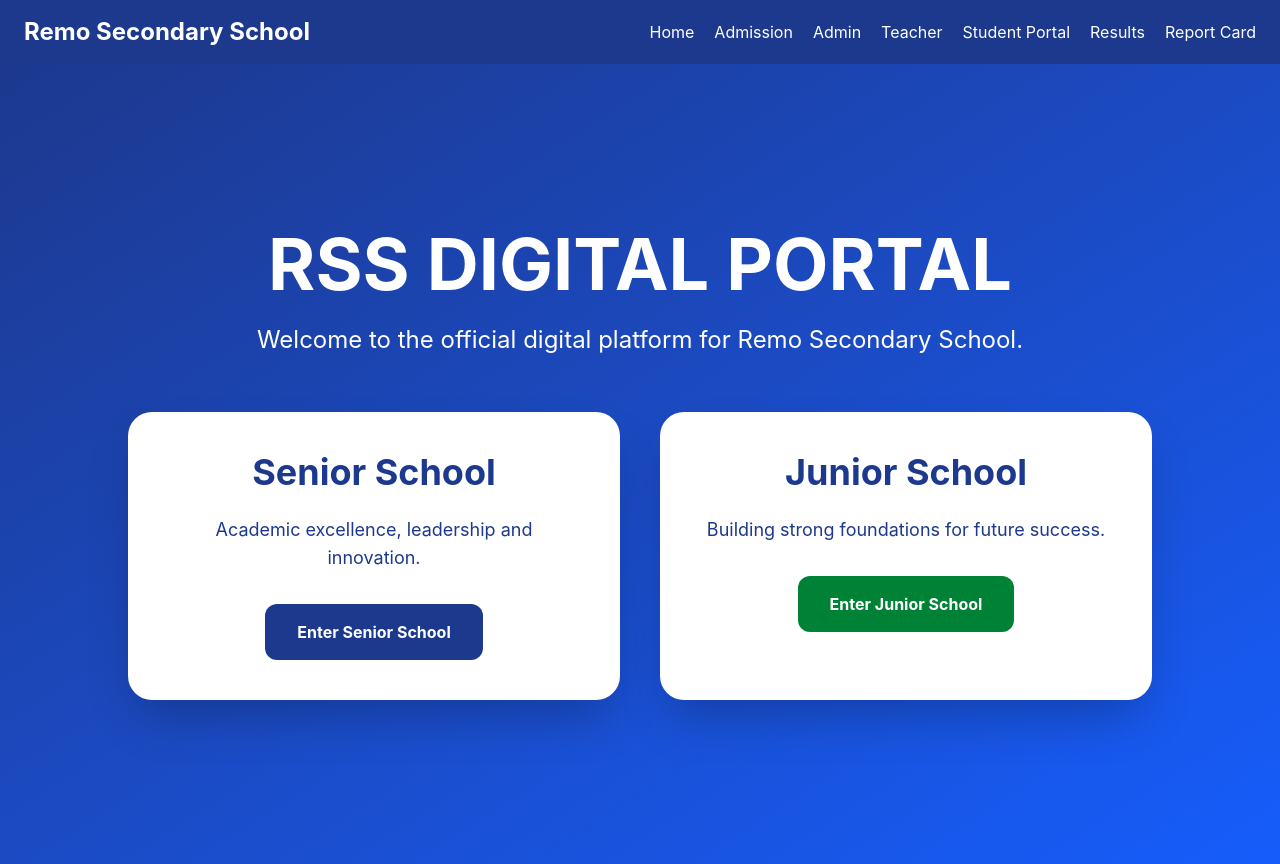
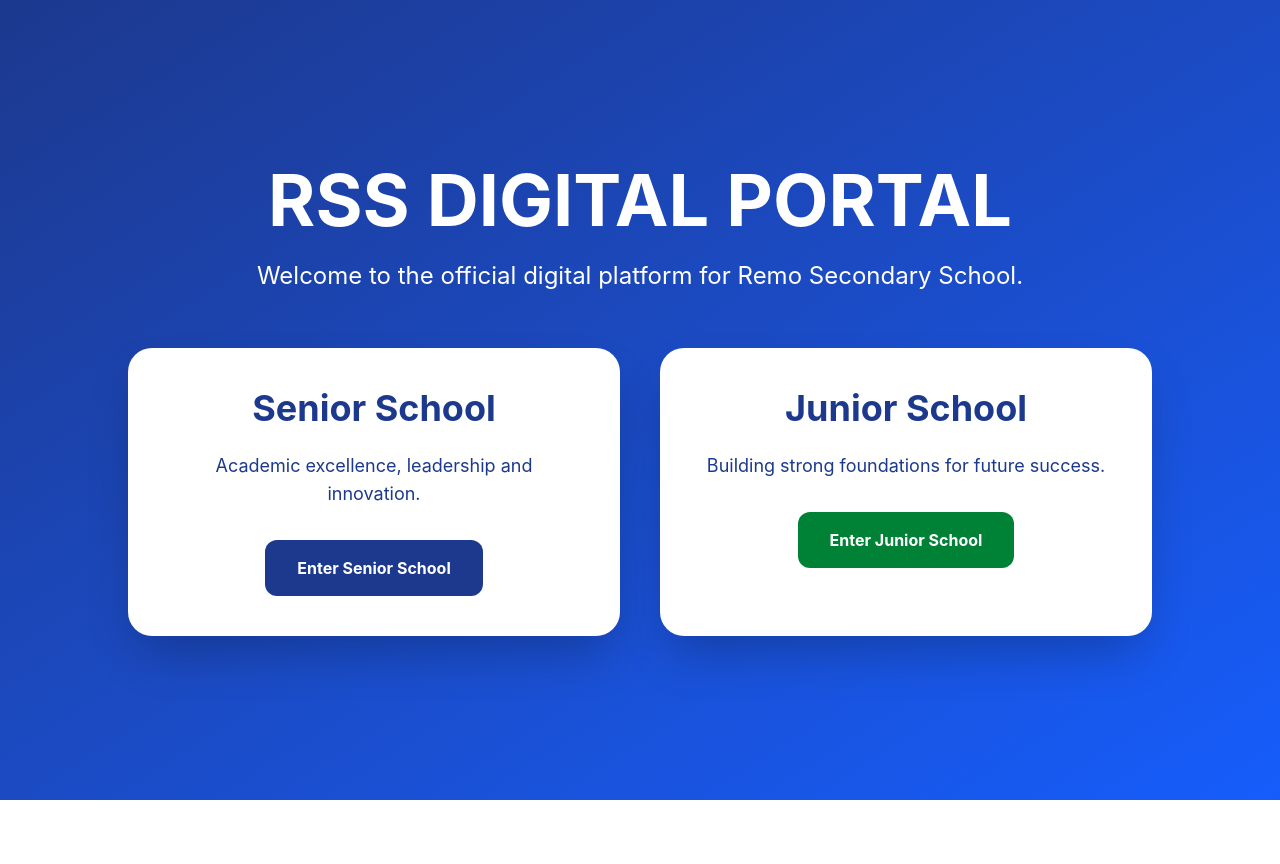
Before and after one commit to waste2wealthafricahub-afk/remo-school-erp, a React (Vite) app: page / in a window 1280 px wide. After the commit the page ends 800 px from the top, so only its background shows below. Built offline with nearby package versions, Linux system fonts and the light colour scheme.

Commit message:
Improved selector homepage

```diff
--- a/src/App.jsx
+++ b/src/App.jsx
@@ -1,4 +1,4 @@
-import { Routes, Route, Link } from "react-router-dom";
+import { Routes, Route, Link, useLocation } from "react-router-dom";
 
 import Home from "./components/Home";
 import Admission from "./components/Admission";
@@ -9,9 +9,15 @@
 import StudentResults from "./components/StudentResults";
 import ReportCard from "./components/ReportCard";
 import SchoolSelector from "./components/SchoolSelector";
+
 export default function App() {
+  const location = useLocation();
+
   return (
     <div>
+
+      {/* Hide navbar on homepage */}
+      {location.pathname !== "/" && (
         <nav className="bg-blue-900 text-white shadow-lg">
           <div className="max-w-7xl mx-auto px-6 py-4 flex flex-wrap gap-6 items-center justify-between">
 
@@ -20,6 +26,7 @@
             </h1>
 
             <div className="flex flex-wrap gap-5">
+
               <Link
                 to="/"
                 className="hover:text-yellow-300 transition"
@@ -61,15 +68,18 @@
               >
                 Results
               </Link>
+
               <Link
                 to="/report-card"
                 className="hover:text-yellow-300 transition"
               >
                 Report Card
               </Link>
+
             </div>
           </div>
         </nav>
+      )}
 
       <Routes>
 
@@ -124,12 +134,7 @@
         />
 
       </Routes>
+
     </div>
   );
 }
-
-const linkStyle = {
-  color: "white",
-  textDecoration: "none",
-  fontWeight: "bold",
-};
```
Lines whose indentation alone changed are shown as unchanged.
